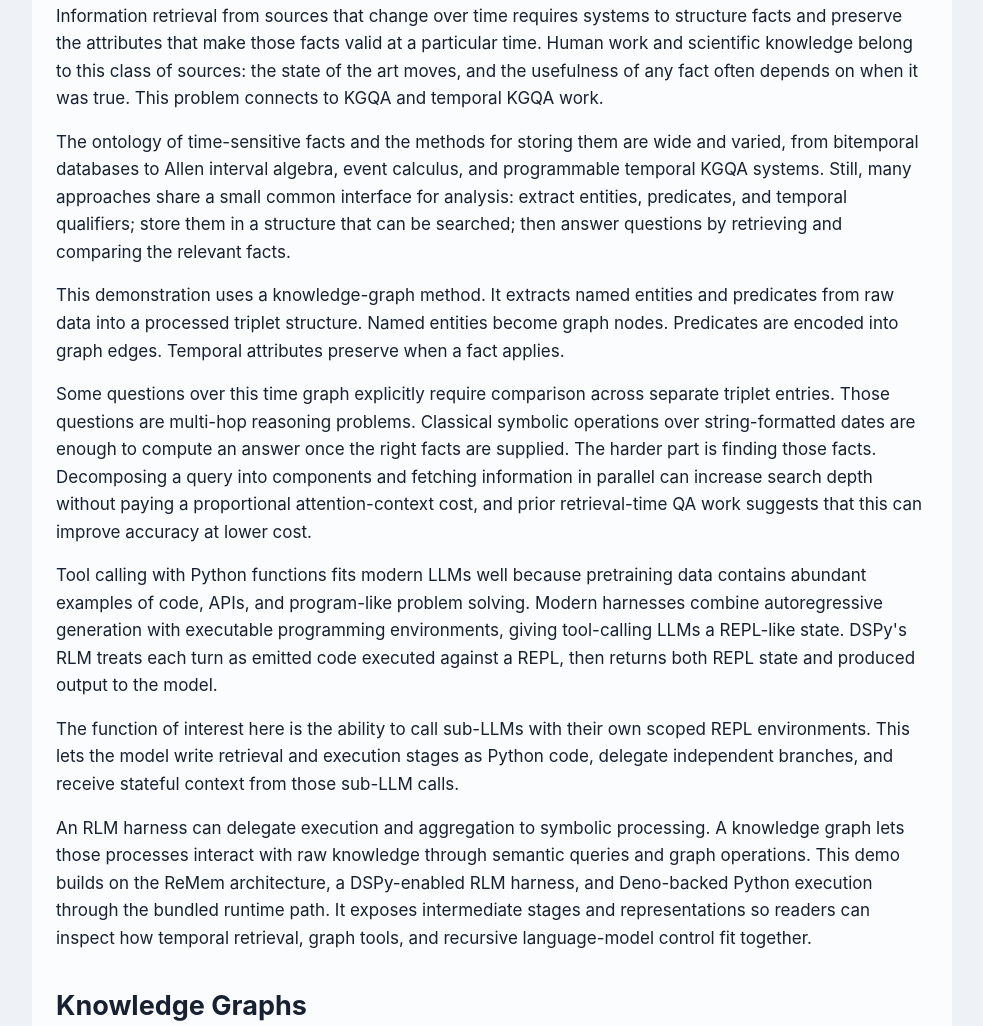
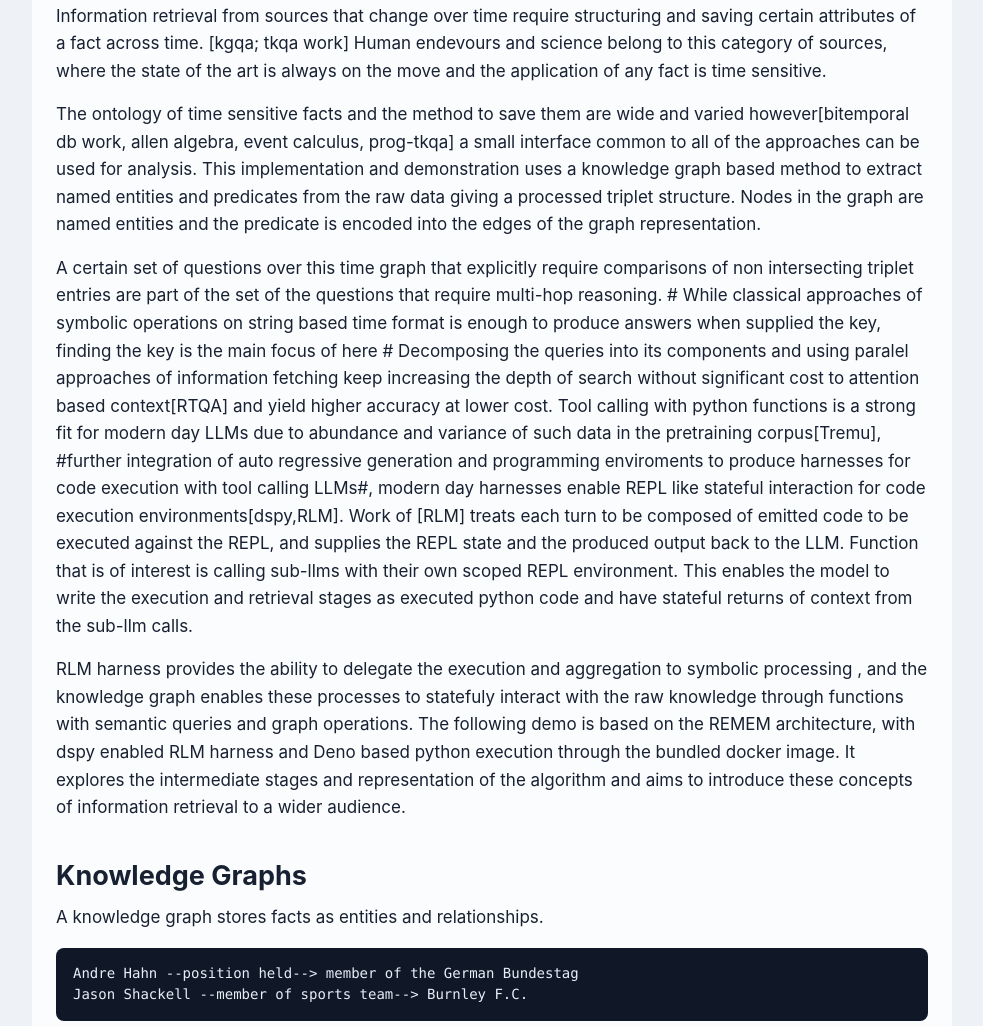
Before and after one commit to asahinyener/REMem, a plain HTML site: page docs/blog/knowledge-graphs-recursive-rlm.html in a window 1280 px wide. Shown: the part 496-1522 px from the top of the page, without its empty margins (148-1131 px from the left). Drawn offline with Linux system fonts and the light colour scheme.

Commit message:
Use provided abstract text

```diff
--- a/docs/blog/knowledge-graphs-recursive-rlm.html
+++ b/docs/blog/knowledge-graphs-recursive-rlm.html
@@ -155,13 +155,13 @@
 
     <article>
       <h2>Abstract</h2>
-      <p>Information retrieval from sources that change over time requires systems to structure facts and preserve the attributes that make those facts valid at a particular time. Human work and scientific knowledge belong to this class of sources: the state of the art moves, and the usefulness of any fact often depends on when it was true. This problem connects to KGQA and temporal KGQA work.</p>
-      <p>The ontology of time-sensitive facts and the methods for storing them are wide and varied, from bitemporal databases to Allen interval algebra, event calculus, and programmable temporal KGQA systems. Still, many approaches share a small common interface for analysis: extract entities, predicates, and temporal qualifiers; store them in a structure that can be searched; then answer questions by retrieving and comparing the relevant facts.</p>
-      <p>This demonstration uses a knowledge-graph method. It extracts named entities and predicates from raw data into a processed triplet structure. Named entities become graph nodes. Predicates are encoded into graph edges. Temporal attributes preserve when a fact applies.</p>
-      <p>Some questions over this time graph explicitly require comparison across separate triplet entries. Those questions are multi-hop reasoning problems. Classical symbolic operations over string-formatted dates are enough to compute an answer once the right facts are supplied. The harder part is finding those facts. Decomposing a query into components and fetching information in parallel can increase search depth without paying a proportional attention-context cost, and prior retrieval-time QA work suggests that this can improve accuracy at lower cost.</p>
-      <p>Tool calling with Python functions fits modern LLMs well because pretraining data contains abundant examples of code, APIs, and program-like problem solving. Modern harnesses combine autoregressive generation with executable programming environments, giving tool-calling LLMs a REPL-like state. DSPy's RLM treats each turn as emitted code executed against a REPL, then returns both REPL state and produced output to the model.</p>
-      <p>The function of interest here is the ability to call sub-LLMs with their own scoped REPL environments. This lets the model write retrieval and execution stages as Python code, delegate independent branches, and receive stateful context from those sub-LLM calls.</p>
-      <p>An RLM harness can delegate execution and aggregation to symbolic processing. A knowledge graph lets those processes interact with raw knowledge through semantic queries and graph operations. This demo builds on the ReMem architecture, a DSPy-enabled RLM harness, and Deno-backed Python execution through the bundled runtime path. It exposes intermediate stages and representations so readers can inspect how temporal retrieval, graph tools, and recursive language-model control fit together.</p>
+      <p>Information retrieval from sources that change over time require structuring  and saving certain attributes of a fact across time. [kgqa; tkqa work] Human endevours and science belong to this category of sources, where the state of the art is always on the move and the application of any fact is time sensitive.</p>
+      <p>The ontology of time sensitive facts and the method to save them are wide and varied however[bitemporal db work, allen algebra, event calculus, prog-tkqa] a small interface common to all of the approaches can be used for analysis. This implementation and demonstration uses a knowledge graph based method to extract named entities and predicates from the raw data giving a processed triplet structure. Nodes in the graph are named entities and the predicate is encoded into the edges of the graph representation.</p>
+      <p>A certain set of questions over this time graph  that explicitly require comparisons of non intersecting triplet entries are part of the set of the questions that require multi-hop reasoning. # While classical approaches of symbolic operations on string based time format is enough to produce answers when supplied the key, finding the key is the main focus of here    # Decomposing the queries into its components
+and using paralel approaches of information fetching keep increasing the depth of search without significant cost to attention based context[RTQA] and yield higher accuracy at lower cost. Tool calling with python functions is a strong
+fit for modern day LLMs due to abundance and variance of such data in the pretraining corpus[Tremu], #further integration of auto regressive generation and programming enviroments to produce harnesses for code execution with tool calling LLMs#,
+modern day harnesses enable REPL like stateful interaction for code execution environments[dspy,RLM]. Work of [RLM] treats each turn to be composed of emitted code to be executed against the REPL, and supplies the REPL state and the produced output back to the LLM. Function that is of interest is calling sub-llms with their own scoped REPL environment. This enables the model to write the execution and retrieval stages as executed python code and have stateful returns of context from the sub-llm calls.</p>
+      <p>RLM harness provides the ability to delegate the execution and aggregation to symbolic processing , and the knowledge graph enables these processes to statefuly interact with the raw knowledge through functions with semantic queries and graph operations. The following demo is based on the REMEM architecture, with dspy enabled RLM harness and Deno based python execution through the bundled docker image. It explores the intermediate stages and representation of the algorithm and aims to introduce these concepts of information retrieval to a wider audience.</p>
 
       <h2>Knowledge Graphs</h2>
       <p>A knowledge graph stores facts as entities and relationships.</p>
```
Also changed, not shown: 1 other file.
